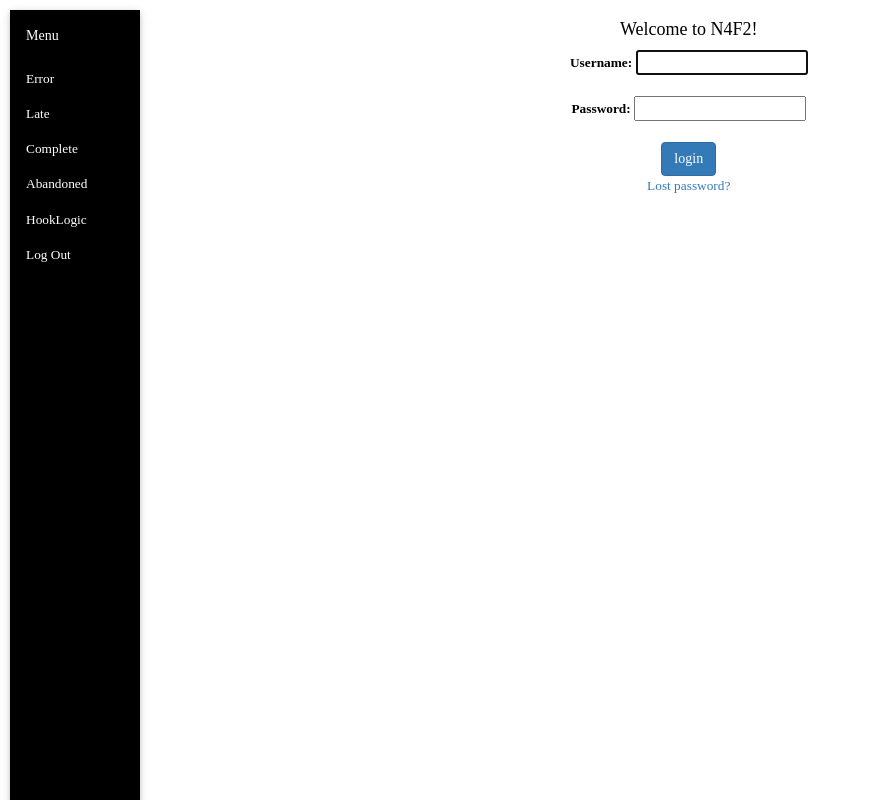
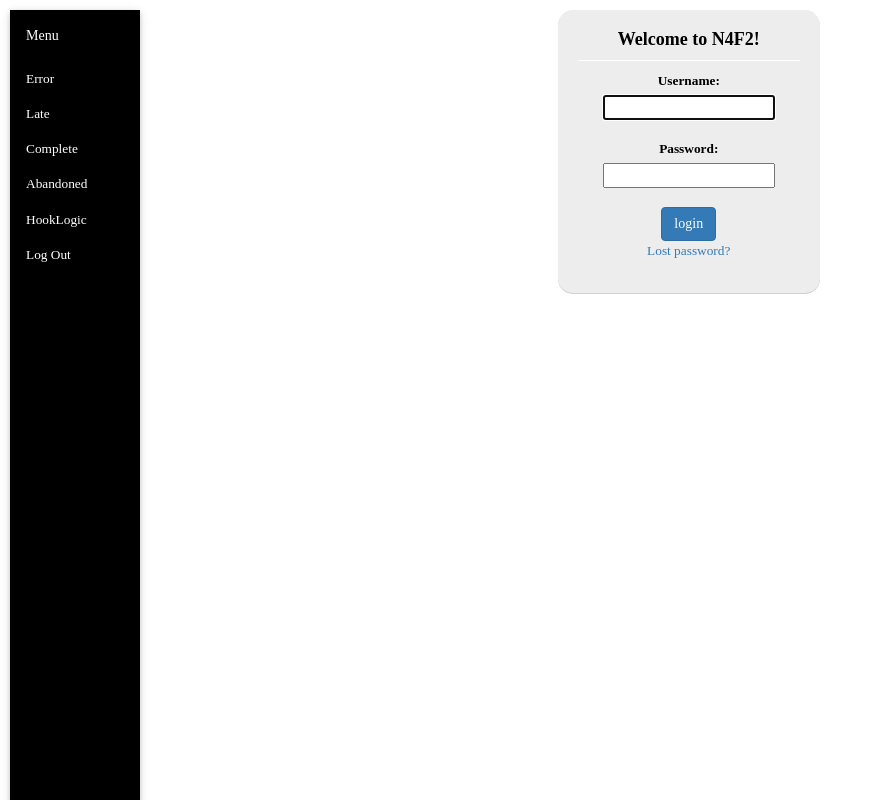
Before and after one commit to samuelparker/N4F2_Web, a Django app: page /accounts/login/ in a window 1280 px wide. Shown: the whole page, without its empty margins (0-876 px from the left). Run offline with Django 3.2, Linux system fonts and the light colour scheme; some libraries are stand-ins or nearby versions.

Commit message:
style login

```diff
--- a/feedalerts/n4f2/static/n4f2/style.css
+++ b/feedalerts/n4f2/static/n4f2/style.css
@@ -15,7 +15,6 @@
 }
 table.n4f2 {
     border-collapse: collapse;
-    border: 1px solid;
     border-color: #E1EEF4;
     width: 800px;
     display: inline;
@@ -71,3 +70,34 @@
     border-color: #E1EEF4;
     width: 300px;
 }
+div.login {
+    padding-left: 130px;
+}
+
+.form-login {
+    background-color: #EDEDED;
+    padding-top: 10px;
+    padding-bottom: 20px;
+    padding-left: 20px;
+    padding-right: 20px;
+    border-radius: 15px;
+    border-color:#d2d2d2;
+    border-width: 5px;
+    box-shadow:0 1px 0 #cfcfcf;
+}
+
+h4 {
+ border:0 solid #fff;
+ border-bottom-width:1px;
+ padding-bottom:10px;
+ text-align: center;
+ font-weight: bolder;
+}
+
+.form-control {
+    border-radius: 10px;
+}
+
+.wrapper {
+    text-align: center;
+}
```
